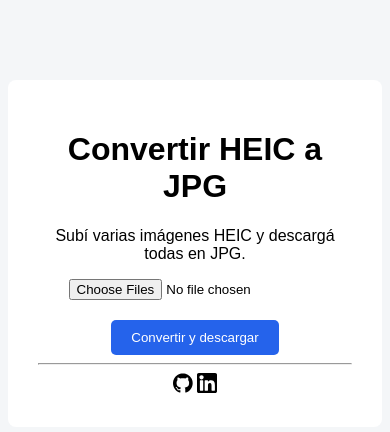
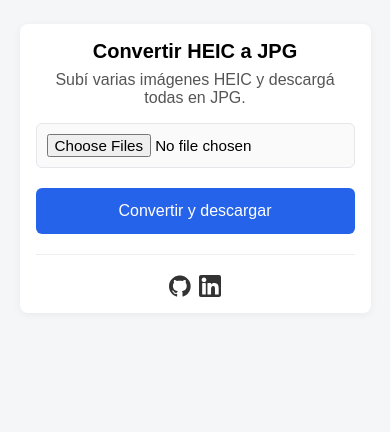
Before and after one commit to juancruzvenier/convertidor-img, a Flask app: page / in a window 390 px wide. Shown: the top 432 px of the page. Run offline with Flask 3, Linux system fonts and the light colour scheme.

Commit message:
responsive

```diff
--- a/static/style.css
+++ b/static/style.css
@@ -1,27 +1,61 @@
+/* Base styles */
+* { box-sizing: border-box; }
 body {
     font-family: Arial, sans-serif;
     background: #f4f6f8;
+    margin: 0;
+    padding: 0;
+    -webkit-font-smoothing: antialiased;
 }
 
 .container {
-    max-width: 500px;
-    margin: 80px auto;
-    padding: 30px;
-    background: white;
+    max-width: 600px;
+    width: 90%;
+    margin: 60px auto;
+    padding: 24px;
+    background: #fff;
     border-radius: 8px;
     text-align: center;
+    box-shadow: 0 2px 8px rgba(0,0,0,0.05);
+}
+
+h1 { font-size: 1.5rem; margin: 0 0 8px; }
+
+p { color: #555; margin: 8px 0 16px; }
+
+input[type="file"] {
+    width: 100%;
+    padding: 12px;
+    border: 1px solid #e5e7eb;
+    border-radius: 6px;
+    background: #fafafa;
 }
 
 button {
     margin-top: 20px;
-    padding: 10px 20px;
+    padding: 12px 20px;
     background: #2563eb;
-    color: white;
+    color: #fff;
     border: none;
-    border-radius: 5px;
+    border-radius: 6px;
     cursor: pointer;
+    font-size: 1rem;
 }
 
 button:hover {
     background: #1e40af;
 }
+
+form hr { margin: 20px 0; border: none; border-top: 1px solid #eee; }
+
+.social { display: flex; gap: 12px; justify-content: center; align-items: center; margin-top: 8px; }
+.social img { width: 22px; height: 22px; display: block; filter: grayscale(100%) opacity(.8); }
+
+/* Responsive tweaks */
+@media (max-width: 480px) {
+    .container { margin: 24px auto; padding: 16px; }
+    h1 { font-size: 1.25rem; }
+    button { width: 100%; padding: 14px; font-size: 1rem; }
+    .social { gap: 8px; }
+    input[type="file"] { padding: 10px; font-size: 0.95rem; }
+}
--- a/templates/index.html
+++ b/templates/index.html
@@ -2,6 +2,7 @@
 <html lang="es">
 <head>
     <meta charset="UTF-8">
+    <meta name="viewport" content="width=device-width, initial-scale=1">
     <title>HEIC a JPG</title>
     <link rel="stylesheet" href="/static/style.css">
 </head>
@@ -15,8 +16,10 @@
         <input type="file" name="images" multiple accept=".heic" required>
         <button type="submit">Convertir y descargar</button>
         <hr>
-        <a target="_blank" href="https://github.com/juancruzvenier/"><img src="../static/img/github-svgrepo-com.svg" width="20px" alt=""></a>
-        <a target="_blank" href="https://www.linkedin.com/in/juan-cruz-venier/"><img src="../static/img/linkedin-svgrepo-com.svg" width="20px" alt=""></a>
+        <div class="social">
+            <a target="_blank" href="https://github.com/juancruzvenier/"><img src="../static/img/github-svgrepo-com.svg" width="20px" alt=""></a>
+            <a target="_blank" href="https://www.linkedin.com/in/juan-cruz-venier/"><img src="../static/img/linkedin-svgrepo-com.svg" width="20px" alt=""></a>
+        </div>
     </form>
 </div>
 
```
